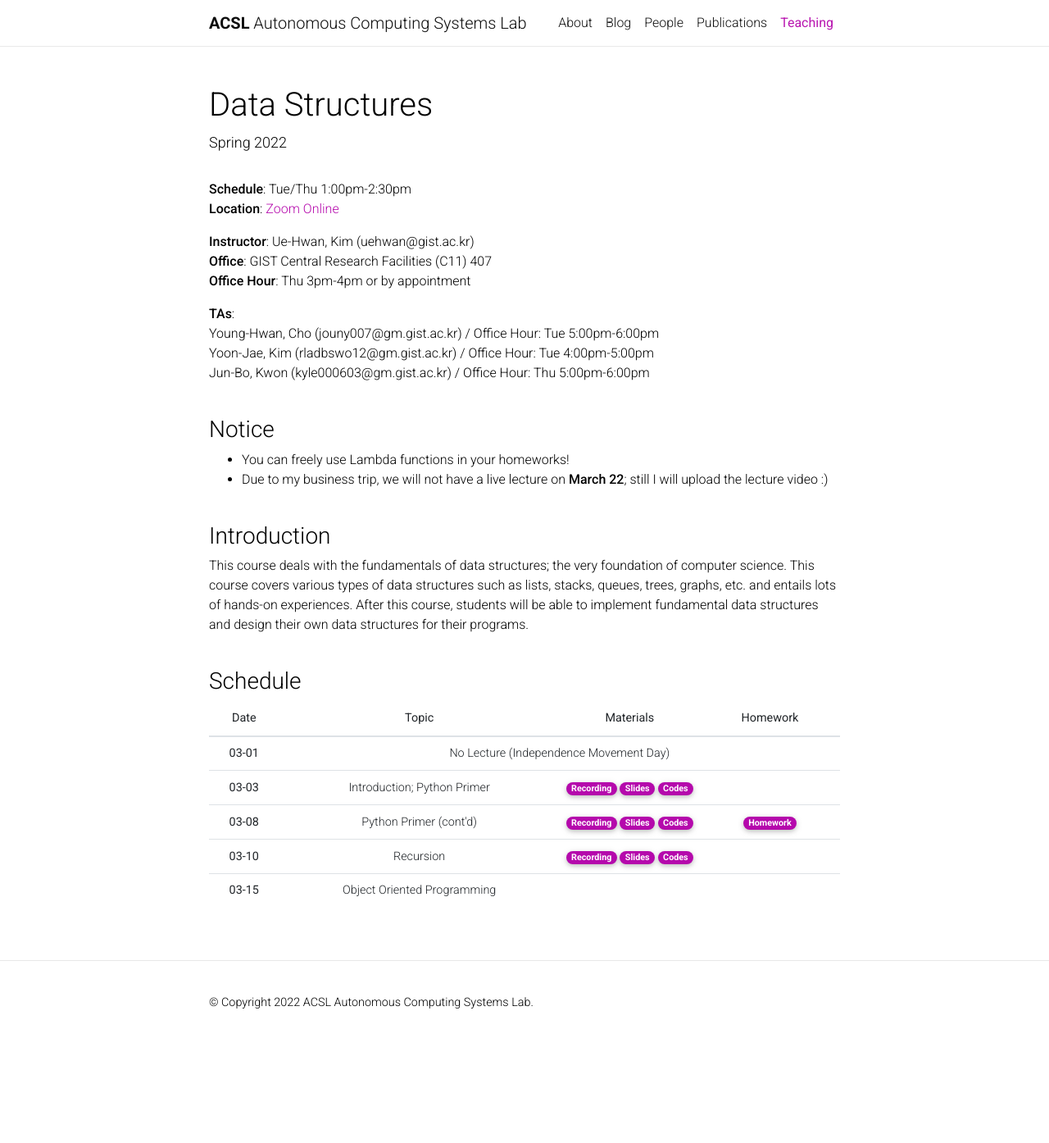
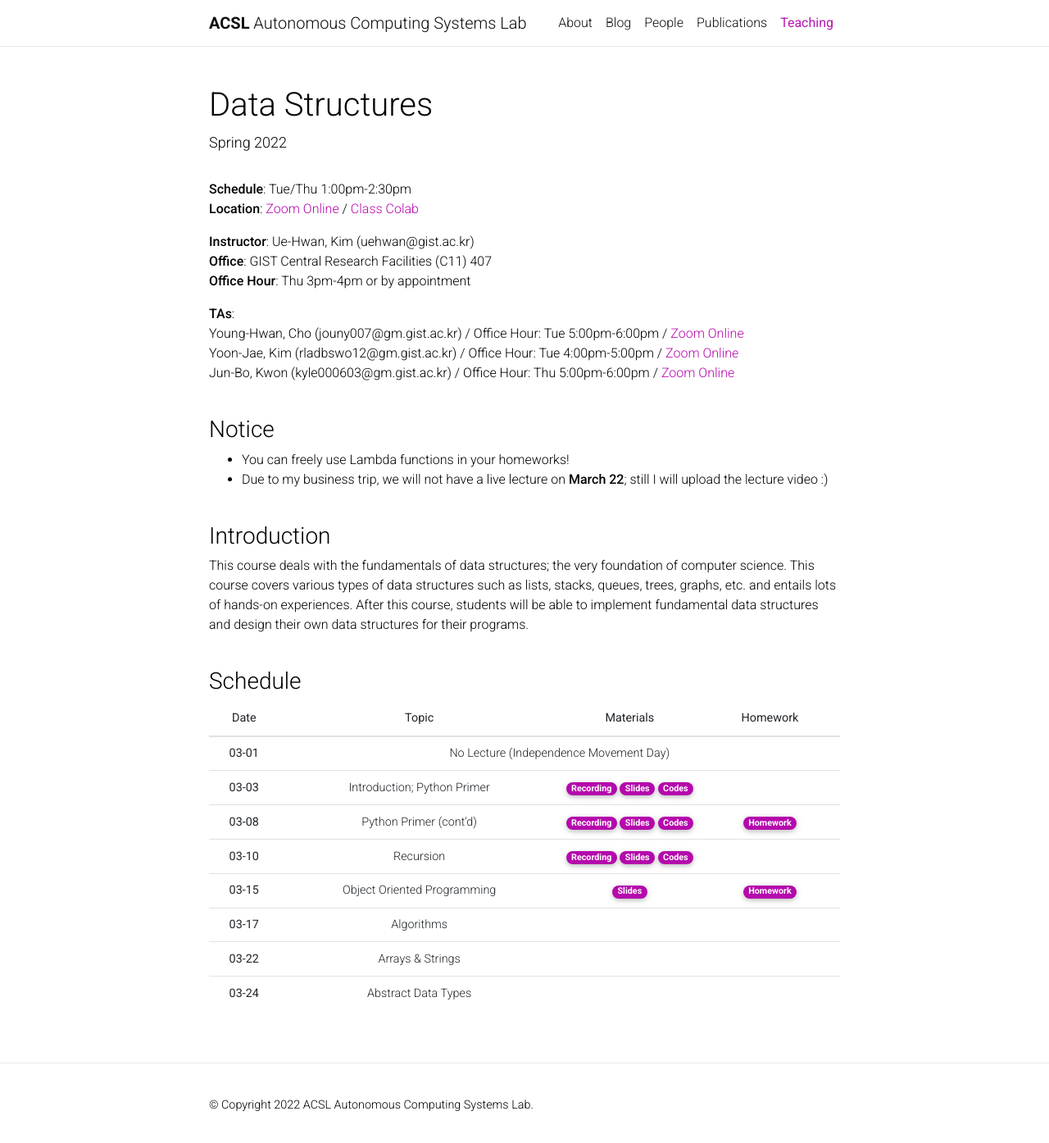
Before and after one commit to Uehwan/Uehwan.github.io, a Jekyll site: the page built from _teaching/datastruct22sp.md, in a window 1280 px wide and 1399 px high. Shown: the top 1394 px of the window at 82% size. Built offline with Jekyll 4.4.1, drawn with Linux system fonts in a browser that asks for light colours; nearby versions of some CDN libraries; comment, search, counter and statistics services are not loaded; a style sheet for code colours, icons or effects is not loaded.

Commit message:
[ds22sp] 22-03-15 pre

```diff
--- a/_teaching/datastruct22sp.md
+++ b/_teaching/datastruct22sp.md
@@ -5,7 +5,7 @@ description: Spring 2022
 ---
 
 **Schedule**: Tue/Thu 1:00pm-2:30pm<br/>
-**Location**: [Zoom Online](https://us06web.zoom.us/j/87925937140?pwd=Qm1XTmU4MENybXVEeWJ5eVh2Z0dKdz09)<br/>
+**Location**: [Zoom Online](https://us06web.zoom.us/j/87925937140?pwd=Qm1XTmU4MENybXVEeWJ5eVh2Z0dKdz09) / [Class Colab](https://colab.research.google.com/drive/121f0BPgTaO3Nk_ImwHtcqgpU6ZInXLdv?usp=sharing)<br/>
 
 
 **Instructor**: Ue-Hwan, Kim (uehwan@gist.ac.kr)<br/>
@@ -13,9 +13,9 @@ description: Spring 2022
 **Office Hour**: Thu 3pm-4pm or by appointment
 
 **TAs**:<br/>
-Young-Hwan, Cho (jouny007@gm.gist.ac.kr) / Office Hour: Tue 5:00pm-6:00pm <br/>
-Yoon-Jae, Kim (rladbswo12@gm.gist.ac.kr) / Office Hour: Tue 4:00pm-5:00pm <br/>
-Jun-Bo, Kwon (kyle000603@gm.gist.ac.kr)  / Office Hour: Thu 5:00pm-6:00pm<br/>
+Young-Hwan, Cho (jouny007@gm.gist.ac.kr) / Office Hour: Tue 5:00pm-6:00pm / [Zoom Online](https://zoom.us/j/3411562260?pwd=b2JuMlI5TVJzWTNHZ2ZyUzVYcFh1dz09) <br/>
+Yoon-Jae, Kim (rladbswo12@gm.gist.ac.kr) / Office Hour: Tue 4:00pm-5:00pm / [Zoom Online](https://us02web.zoom.us/j/3798965936?pwd=K2RvVTZwbG0weVB6Qks2RkJvd3NTdz09) <br/>
+Jun-Bo, Kwon (kyle000603@gm.gist.ac.kr)  / Office Hour: Thu 5:00pm-6:00pm / [Zoom Online](https://us04web.zoom.us/j/8146336000?pwd=MEs1TXBkNXVHUzJXSFF3WXZ3bGYrdz09) <br/>
 <br/>
 
 ### Notice
@@ -45,7 +45,7 @@ This course deals with the fundamentals of data structures; the very foundation
       <th scope="row">03-01</th>
       <td colspan="3">No Lecture (Independence Movement Day)</td>
     </tr>
-    <tr>
+    <tr style="border-bottom: 1.5px solid;">
       <th scope="row">03-03</th>
       <td>Introduction; Python Primer</td>
       <td><a href="https://youtu.be/K1wwNImSDAw" target="_blank" class="badge badge-pill" style="background-color:#B509AC;">Recording</a> <a href="https://docs.google.com/presentation/d/1_nuOhfVCSSdcMS-wBWcivS-SGECf1JKBZx-xbSnM0ns/edit?usp=sharing" target="_blank" class="badge badge-pill" style="background-color:#B509AC;">Slides</a> <a href="https://colab.research.google.com/drive/1AMq6fl3TTrTpZYB2VZhKDF0ibQliDQzY?usp=sharing" target="_blank" class="badge badge-pill" style="background-color:#B509AC;">Codes</a></td>
@@ -57,7 +57,7 @@ This course deals with the fundamentals of data structures; the very foundation
       <td><a href="https://youtu.be/GLYbUZaWLRk" target="_blank" class="badge badge-pill" style="background-color:#B509AC;">Recording</a> <a href="https://docs.google.com/presentation/d/1m5CjvaxMdUnMHOeGV-EDElHa53rRjWhWPaLdsjkrEwY/edit?usp=sharing" target="_blank" class="badge badge-pill" style="background-color:#B509AC;">Slides</a> <a href="https://colab.research.google.com/drive/1S9OYcv8v-KU1w1RI_t7fEb78EGjrQ3Aw?usp=sharing" target="_blank" class="badge badge-pill" style="background-color:#B509AC;">Codes</a></td>
       <td><a href="https://colab.research.google.com/drive/1gRNMsgBKA2hXzE6bEDwtpcdjbgxCc6t1?usp=sharing" target="_blank" class="badge badge-pill" style="background-color:#B509AC;">Homework</a></td>
     </tr>
-    <tr>
+    <tr style="border-bottom: 1.5px solid;">
       <th scope="row">03-10</th>
       <td>Recursion</td>
       <td><a href="https://youtu.be/zgdbPrBmg5A" target="_blank" class="badge badge-pill" style="background-color:#B509AC;">Recording</a> <a href="https://docs.google.com/presentation/d/1qwWXB62idf3332JFdYpbSoRAb8rkhKBZmkOKQDqmatM/edit?usp=sharing" target="_blank" class="badge badge-pill" style="background-color:#B509AC;">Slides</a> <a href="https://colab.research.google.com/drive/1wGuKqcNkXbm1QBZanpWmaxUMK_vMglDB?usp=sharing" target="_blank" class="badge badge-pill" style="background-color:#B509AC;">Codes</a></td>
@@ -66,6 +66,24 @@ This course deals with the fundamentals of data structures; the very foundation
     <tr>
       <th scope="row">03-15</th>
       <td>Object Oriented Programming</td>
+      <td><!--a href="https://youtu.be/zgdbPrBmg5A" target="_blank" class="badge badge-pill" style="background-color:#B509AC;">Recording</a--> <a href="https://docs.google.com/presentation/d/13xe0XM2ijugFhMBGam6XJqpR-qC1UpVZp2pxYS3MAG4/edit?usp=sharing" target="_blank" class="badge badge-pill" style="background-color:#B509AC;">Slides</a> <!--a href="https://colab.research.google.com/drive/1S9OYcv8v-KU1w1RI_t7fEb78EGjrQ3Aw?usp=sharing" target="_blank" class="badge badge-pill" style="background-color:#B509AC;">Codes</a--></td>
+      <td><a href="https://colab.research.google.com/drive/1YDG9BP5Qnqocgjs4AQu_iY__f2KPVloe?usp=sharing" target="_blank" class="badge badge-pill" style="background-color:#B509AC;">Homework</a></td>
+    </tr>
+    <tr style="border-bottom: 1.5px solid;">
+      <th scope="row">03-17</th>
+      <td>Algorithms</td>
+      <td><!--a href="https://youtu.be/zgdbPrBmg5A" target="_blank" class="badge badge-pill" style="background-color:#B509AC;">Recording</a--> <!--a href="https://docs.google.com/presentation/d/1qwWXB62idf3332JFdYpbSoRAb8rkhKBZmkOKQDqmatM/edit?usp=sharing" target="_blank" class="badge badge-pill" style="background-color:#B509AC;">Slides</a--> <!--a href="https://colab.research.google.com/drive/1S9OYcv8v-KU1w1RI_t7fEb78EGjrQ3Aw?usp=sharing" target="_blank" class="badge badge-pill" style="background-color:#B509AC;">Codes</a--></td>
+      <td><!--a href="https://colab.research.google.com/drive/1gRNMsgBKA2hXzE6bEDwtpcdjbgxCc6t1?usp=sharing" target="_blank" class="badge badge-pill" style="background-color:#B509AC;">Homework</a--></td>
+    </tr>
+    <tr>
+      <th scope="row">03-22</th>
+      <td>Arrays & Strings</td>
+      <td><!--a href="https://youtu.be/zgdbPrBmg5A" target="_blank" class="badge badge-pill" style="background-color:#B509AC;">Recording</a--> <!--a href="https://docs.google.com/presentation/d/1qwWXB62idf3332JFdYpbSoRAb8rkhKBZmkOKQDqmatM/edit?usp=sharing" target="_blank" class="badge badge-pill" style="background-color:#B509AC;">Slides</a--> <!--a href="https://colab.research.google.com/drive/1S9OYcv8v-KU1w1RI_t7fEb78EGjrQ3Aw?usp=sharing" target="_blank" class="badge badge-pill" style="background-color:#B509AC;">Codes</a--></td>
+      <td><!--a href="https://colab.research.google.com/drive/1gRNMsgBKA2hXzE6bEDwtpcdjbgxCc6t1?usp=sharing" target="_blank" class="badge badge-pill" style="background-color:#B509AC;">Homework</a--></td>
+    </tr>
+    <tr>
+      <th scope="row">03-24</th>
+      <td>Abstract Data Types</td>
       <td><!--a href="https://youtu.be/zgdbPrBmg5A" target="_blank" class="badge badge-pill" style="background-color:#B509AC;">Recording</a--> <!--a href="https://docs.google.com/presentation/d/1qwWXB62idf3332JFdYpbSoRAb8rkhKBZmkOKQDqmatM/edit?usp=sharing" target="_blank" class="badge badge-pill" style="background-color:#B509AC;">Slides</a--> <!--a href="https://colab.research.google.com/drive/1S9OYcv8v-KU1w1RI_t7fEb78EGjrQ3Aw?usp=sharing" target="_blank" class="badge badge-pill" style="background-color:#B509AC;">Codes</a--></td>
       <td><!--a href="https://colab.research.google.com/drive/1gRNMsgBKA2hXzE6bEDwtpcdjbgxCc6t1?usp=sharing" target="_blank" class="badge badge-pill" style="background-color:#B509AC;">Homework</a--></td>
     </tr>
```
